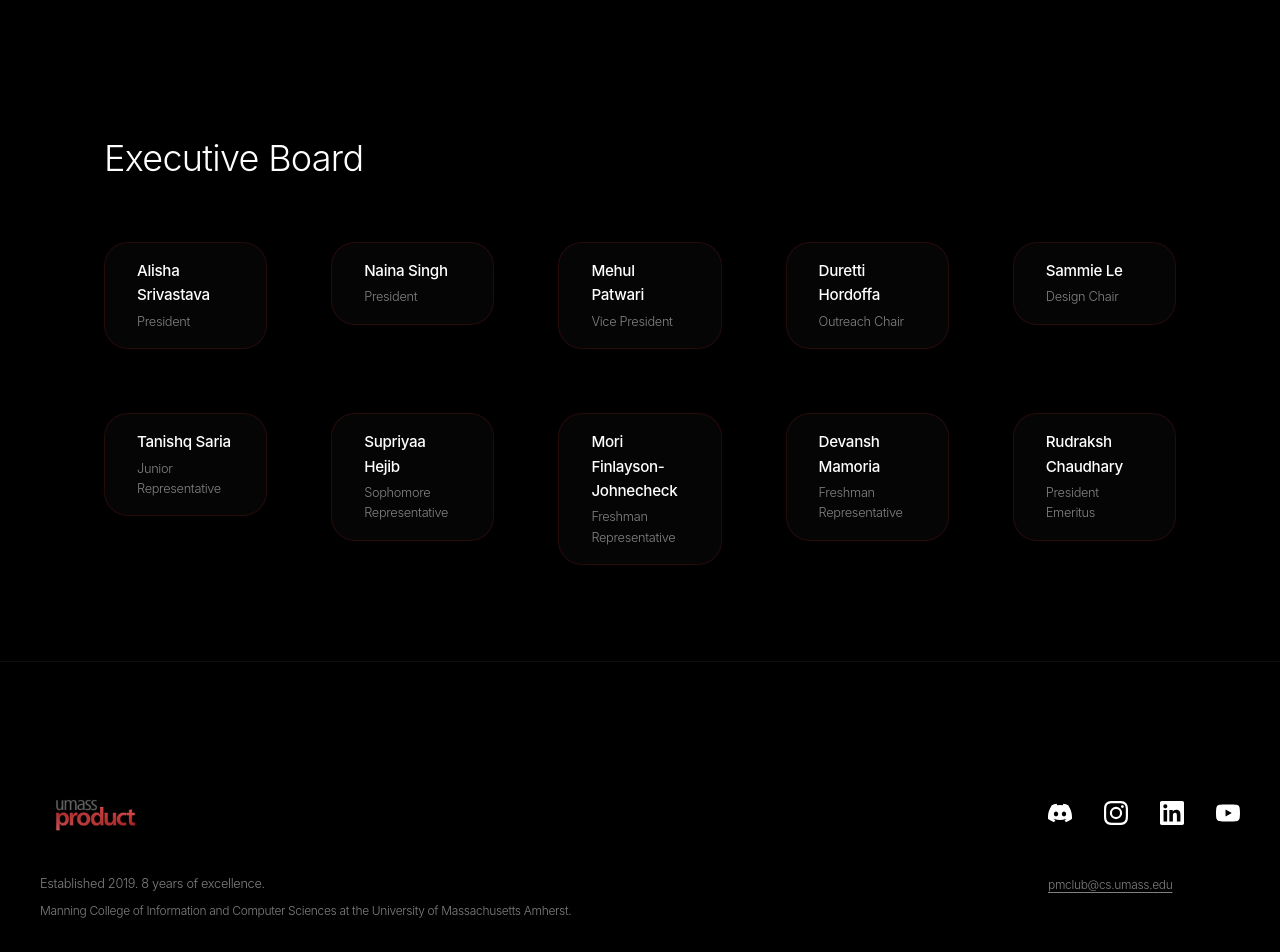
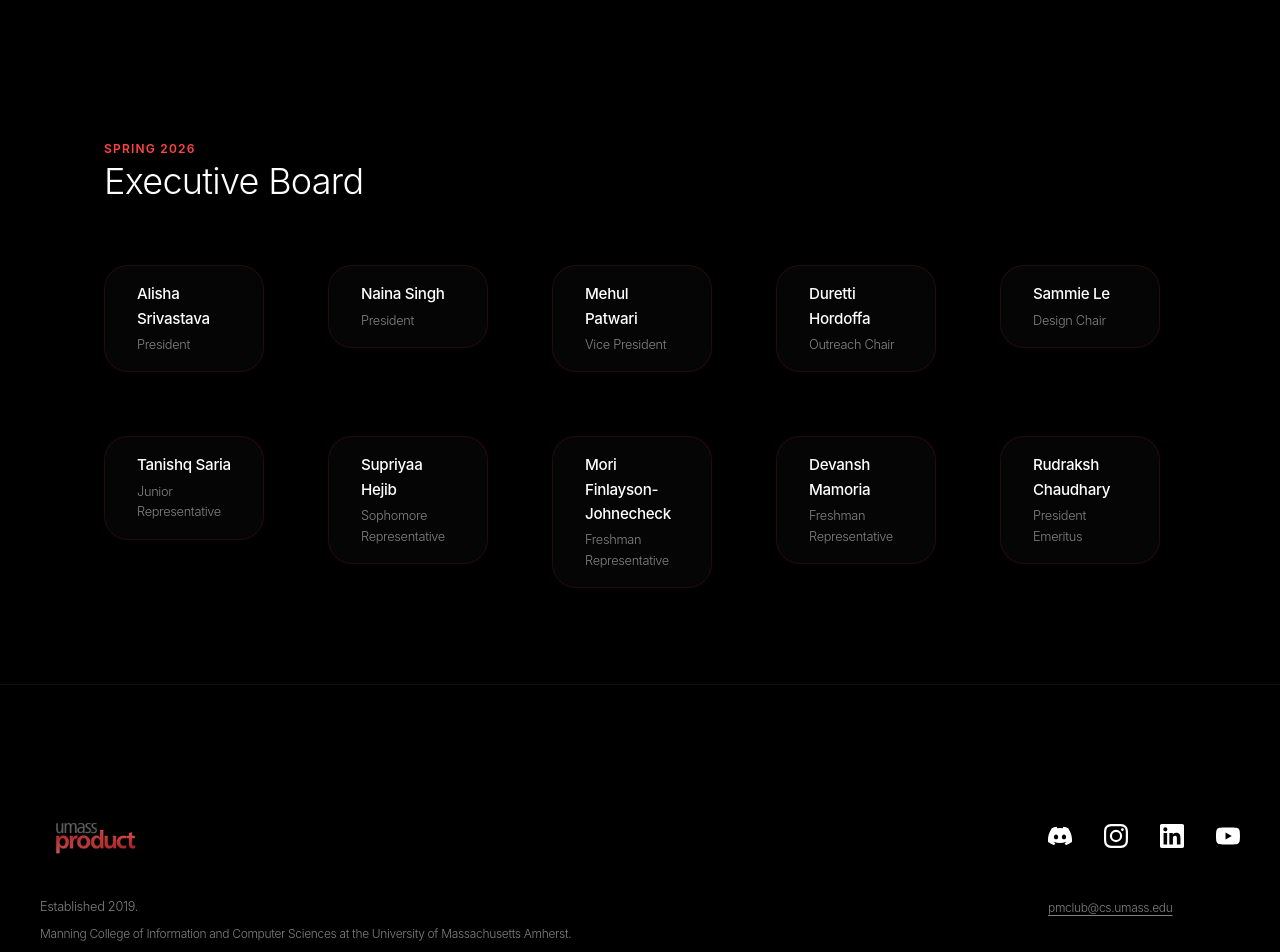
Before and after one commit to umassproduct/umassproduct.github.io, a React (Vite) app: page /#/about in a window 1280 px wide. Shown: the part 880-1832 px from the top of the page. Built offline with nearby package versions, Linux system fonts and the light colour scheme.

Commit message:
eboard final without photos

```diff
--- a/src/components/Footer/Footer.jsx
+++ b/src/components/Footer/Footer.jsx
@@ -17,7 +17,7 @@ export default function Footer() {
               : <SocialLinks />
             }
           </div>
-          <p className="footer__established">Established 2019. 8 years of excellence.</p>
+          <p className="footer__established">Established 2019.</p>
           <a href="mailto:pmclub@cs.umass.edu" className="footer__email">pmclub@cs.umass.edu</a>
           <p className="footer__copy">Manning College of Information and Computer Sciences at the University of Massachusetts Amherst.</p>
         </div>
--- a/src/pages/WhoWeAre/WhoWeAre.css
+++ b/src/pages/WhoWeAre/WhoWeAre.css
@@ -145,6 +145,15 @@
   padding: 0 var(--space-md);
 }
 
+.who-we-are__eboard-semester {
+  font-size: 0.75rem;
+  font-weight: 600;
+  letter-spacing: 0.1em;
+  text-transform: uppercase;
+  color: #FF4444;
+  margin-bottom: 4px;
+}
+
 .who-we-are__eboard-heading {
   font-size: clamp(1.5rem, 4vw, 2.25rem);
   font-weight: 300;
@@ -155,7 +164,7 @@
 
 .who-we-are__eboard-grid {
   display: grid;
-  grid-template-columns: repeat(auto-fill, minmax(160px, 1fr));
+  grid-template-columns: repeat(auto-fill, 160px);
   gap: var(--space-lg);
 }
 
@@ -163,6 +172,7 @@
   display: flex;
   flex-direction: column;
   gap: 4px;
+  width: 160px;
   padding: var(--space-sm) var(--space-md);
   border: 1px solid rgba(136, 28, 28, 0.25);
   border-radius: var(--radius-card);
--- a/src/pages/WhoWeAre/WhoWeAre.jsx
+++ b/src/pages/WhoWeAre/WhoWeAre.jsx
@@ -72,6 +72,7 @@ export default function WhoWeAre() {
 
       <section className="who-we-are__eboard">
         <ScrollFadeIn>
+          <p className="who-we-are__eboard-semester">Spring 2026</p>
           <h2 className="who-we-are__eboard-heading">Executive Board</h2>
         </ScrollFadeIn>
         <div className="who-we-are__eboard-grid">
```
